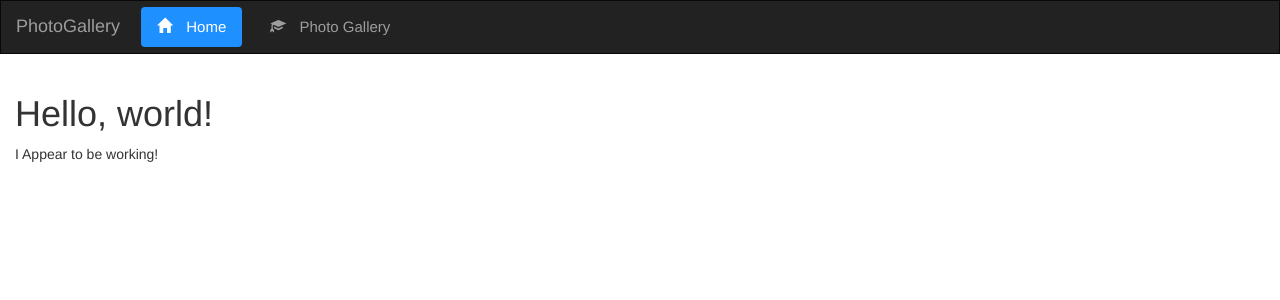
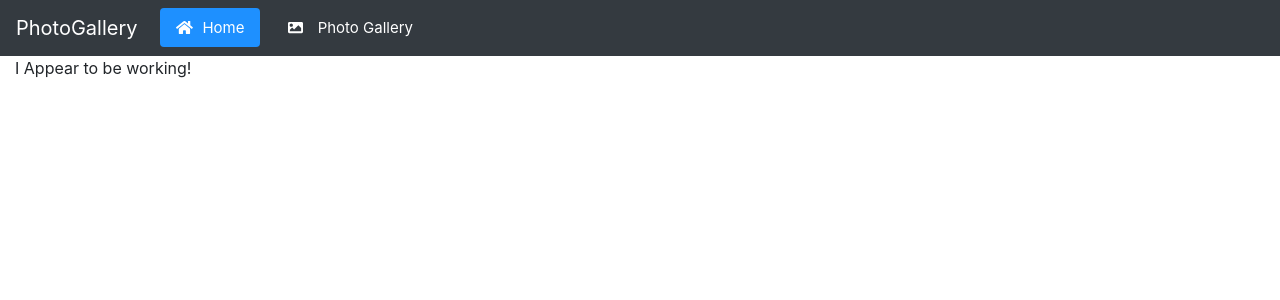
Before and after one commit to User00015/PhotoShoot, an Angular app in the folder ClientApp/: page / in a window 1280 px wide. Shown: the top 300 px of the page. Built offline with nearby package versions, Linux system fonts and the light colour scheme.

Commit message:
Added font awesome.

```diff
--- a/ClientApp/package.json
+++ b/ClientApp/package.json
@@ -23,9 +23,13 @@
     "@angular/platform-browser-dynamic": "^5.2.0",
     "@angular/platform-server": "^5.2.0",
     "@angular/router": "^5.2.0",
+    "@fortawesome/angular-fontawesome": "0.1.1",
+    "@fortawesome/fontawesome-svg-core": "^1.2.7",
+    "@fortawesome/free-solid-svg-icons": "^5.4.2",
+    "@ng-bootstrap/ng-bootstrap": "^4.0.0",
     "@nguniversal/module-map-ngfactory-loader": "^5.0.0-beta.5",
     "aspnet-prerendering": "^3.0.1",
-    "bootstrap": "^3.3.7",
+    "bootstrap": "^4.1.3",
     "core-js": "^2.4.1",
     "rxjs": "^5.5.6",
     "zone.js": "^0.8.19"
--- a/ClientApp/src/app/app.component.html
+++ b/ClientApp/src/app/app.component.html
@@ -1,6 +1,8 @@
 <div class='container-fluid'>
   <div class="row">
+    <div class="col-md-12">
       <app-nav-menu></app-nav-menu>
+    </div>
   </div>
   <div class='row'>
     <div class='col-sm-12 body-content'>
--- a/ClientApp/src/app/app.module.ts
+++ b/ClientApp/src/app/app.module.ts
@@ -8,6 +8,8 @@ import { AppComponent } from './app.component';
 import { NavMenuComponent } from './nav-menu/nav-menu.component';
 import { HomeComponent } from './home/home.component';
 import { PhotoComponent } from './photo/photo.component';
+import { FontAwesomeModule } from '@fortawesome/angular-fontawesome';
+//import { NgbModule } from '@ng-bootstrap/ng-bootstrap';
 
 @NgModule({
   declarations: [
@@ -20,6 +22,7 @@ import { PhotoComponent } from './photo/photo.component';
     BrowserModule.withServerTransition({ appId: 'ng-cli-universal' }),
     HttpClientModule,
     FormsModule,
+    FontAwesomeModule,
     RouterModule.forRoot([
       { path: '', component: HomeComponent, pathMatch: 'full' },
       { path: 'photos', component: PhotoComponent },
--- a/ClientApp/src/app/nav-menu/nav-menu.component.css
+++ b/ClientApp/src/app/nav-menu/nav-menu.component.css
@@ -1,12 +1,11 @@
-li .glyphicon {
+fa-icon {
   margin-right: 10px; }
 
 /* Highlighting rules for nav menu items */
 li.link-active a,
 li.link-active a:hover,
 li.link-active a:focus {
-  background-color: dodgerblue;
-  color: white; }
+  background-color: dodgerblue; }
 
 /* Keep the nav menu independent of scrolling and on top of other items */
 @media (min-width: 768px) {
@@ -18,10 +17,5 @@ li.link-active a:focus {
     margin: 6px; }
   .navbar li a {
     padding: 10px 16px;
-    border-radius: 4px; }
-  .navbar a {
-    /* If a menu item's text is too long, truncate it */
-    width: 100%;
-    white-space: nowrap;
-    overflow: hidden;
-    text-overflow: ellipsis; } }
+    border-radius: 4px;
+    color: white; } }
--- a/ClientApp/src/app/nav-menu/nav-menu.component.html
+++ b/ClientApp/src/app/nav-menu/nav-menu.component.html
@@ -1,27 +1,22 @@
-<div class='main-nav'>
-    <div class='navbar navbar-inverse'>
-        <div class='navbar-header'>
-            <button type='button' class='navbar-toggle' data-toggle='collapse' data-target='.navbar-collapse' [attr.aria-expanded]='isExpanded' (click)='toggle()'>
-                <span class='sr-only'>Toggle navigation</span>
-                <span class='icon-bar'></span>
-                <span class='icon-bar'></span>
-                <span class='icon-bar'></span>
+<nav class="navbar navbar-expand-md navbar-dark bg-dark fixed-top">
+    <a class='navbar-brand' [routerLink]='["/"]'>PhotoGallery</a>
+  <button class="navbar-toggler" type="button" data-toggle="collapse" data-target="#navbarsExampleDefault" aria-controls="navbarsExampleDefault" aria-expanded="false" aria-label="Toggle navigation">
+    <span class="navbar-toggler-icon"></span>
   </button>
-            <a class='navbar-brand' [routerLink]='["/"]'>PhotoGallery</a>
-        </div>
-        <div class='navbar-collapse collapse' [ngClass]='{ "in": isExpanded }'>
-            <ul class='nav navbar-nav'>
+
+  <div class="collapse navbar-collapse" id="navbarsExampleDefault">
+    <ul class="navbar-nav mr-auto">
         <li [routerLinkActive]='["link-active"]' [routerLinkActiveOptions]='{ exact: true }'>
           <a [routerLink]='["/"]' (click)='collapse()'>
-                        <span class='glyphicon glyphicon-home'></span> Home
+            <fa-icon [icon]="faHome"></fa-icon>Home
+
           </a>
         </li>
         <li [routerLinkActive]='["link-active"]'>
           <a [routerLink]='["/photos"]' (click)='collapse()'>
-                        <span class='glyphicon glyphicon-education'></span> Photo Gallery
+            <fa-icon [icon]="faImage"></fa-icon> Photo Gallery
           </a>
         </li>
     </ul>
   </div>
-    </div>
-</div>
+</nav>
--- a/ClientApp/src/app/nav-menu/nav-menu.component.min.css
+++ b/ClientApp/src/app/nav-menu/nav-menu.component.min.css
@@ -1 +1 @@
-li .glyphicon{margin-right:10px;}li.link-active a,li.link-active a:hover,li.link-active a:focus{background-color:#1e90ff;color:#fff;}@media(min-width:768px){.navbar{border-radius:0;}.navbar li{font-size:15px;margin:6px;}.navbar li a{padding:10px 16px;border-radius:4px;}.navbar a{width:100%;white-space:nowrap;overflow:hidden;text-overflow:ellipsis;}}
+fa-icon{margin-right:10px;}li.link-active a,li.link-active a:hover,li.link-active a:focus{background-color:#1e90ff;}@media(min-width:768px){.navbar{border-radius:0;}.navbar li{font-size:15px;margin:6px;}.navbar li a{padding:10px 16px;border-radius:4px;color:#fff;}}
--- a/ClientApp/src/app/nav-menu/nav-menu.component.scss
+++ b/ClientApp/src/app/nav-menu/nav-menu.component.scss
@@ -1,4 +1,4 @@
-li .glyphicon {
+fa-icon {
   margin-right: 10px;
 }
 
@@ -7,7 +7,6 @@ li.link-active a,
 li.link-active a:hover,
 li.link-active a:focus {
   background-color: dodgerblue;
-  color: white;
 }
 
 /* Keep the nav menu independent of scrolling and on top of other items */
@@ -22,16 +21,9 @@ li.link-active a:focus {
     margin: 6px;
   }
 
-    .navbar li a {
-      padding: 10px 16px;
-      border-radius: 4px;
-    }
-
-  .navbar a {
-    /* If a menu item's text is too long, truncate it */
-    width: 100%;
-    white-space: nowrap;
-    overflow: hidden;
-    text-overflow: ellipsis;
+  .navbar li a {
+    padding: 10px 16px;
+    border-radius: 4px;
+    color: white;
   }
 }
--- a/ClientApp/src/app/nav-menu/nav-menu.component.ts
+++ b/ClientApp/src/app/nav-menu/nav-menu.component.ts
@@ -1,4 +1,5 @@
 import { Component } from '@angular/core';
+import { faHome, faImage } from '@fortawesome/free-solid-svg-icons';
 
 @Component({
   selector: 'app-nav-menu',
@@ -6,6 +7,8 @@ import { Component } from '@angular/core';
   styleUrls: ['./nav-menu.component.scss']
 })
 export class NavMenuComponent {
+  faHome = faHome;
+  faImage = faImage;
   isExpanded = false;
 
   collapse() {
```
Also changed, not shown: 2 other files (tests, documents, lock files or other folders). Lines whose indentation alone changed are shown as unchanged.
